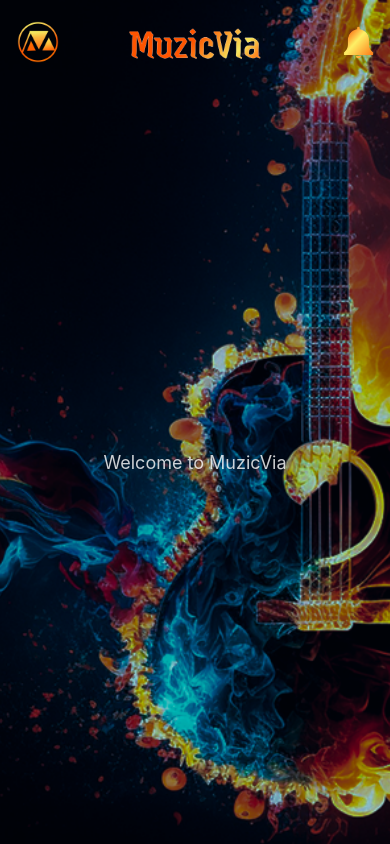
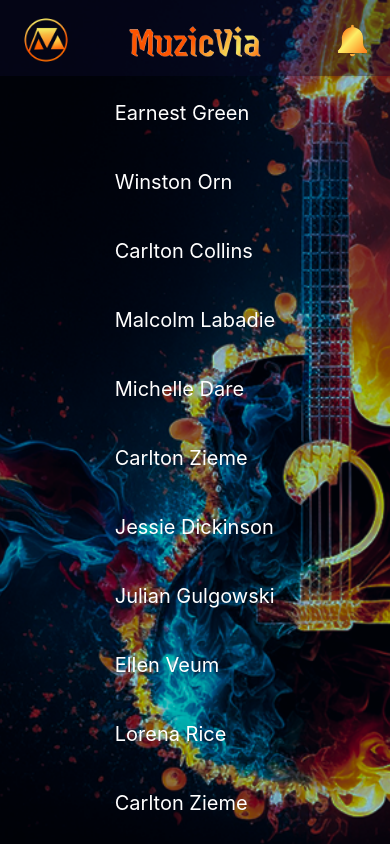
Before and after one commit to official16Dec/muzicVia, a React Native app: screen / in a window 390 px wide. Built offline with nearby package versions, Linux system fonts and the light colour scheme.

Commit message:
Flat list added and configured with simple static list

```diff
--- a/src/dashboard/DashboardScreen.tsx
+++ b/src/dashboard/DashboardScreen.tsx
@@ -10,6 +10,7 @@ import {
   TouchableOpacity,
   StatusBar,
   SafeAreaView,
+  FlatList,
 } from 'react-native';
 
 const { width, height } = Dimensions.get('window');
@@ -65,13 +66,81 @@ const DashboardScreen = () => {
 
         {/* Main Content Area */}
         <View style={styles.content}>
-          {/* You can add your main dashboard content here */}
-          <Text style={styles.welcomeText}>Welcome to MuzicVia</Text>
+          <FlatList
+            data={persons}
+            renderItem={({ item }) => <Text style={styles.item}>{item.name}</Text>}
+            keyExtractor={(item) => item.id}
+            showsVerticalScrollIndicator={false}
+          />
         </View>
       </ImageBackground>
     </SafeAreaView>
   );
 };
+
+const persons = [
+  {
+	id: "1",
+	name: "Earnest Green",
+  },
+  {
+	id: "2",
+	name: "Winston Orn",
+  },
+  {
+	id: "3",
+	name: "Carlton Collins",
+  },
+  {
+	id: "4",
+	name: "Malcolm Labadie",
+  },
+  {
+	id: "5",
+	name: "Michelle Dare",
+  },
+  {
+	id: "6",
+	name: "Carlton Zieme",
+  },
+  {
+	id: "7",
+	name: "Jessie Dickinson",
+  },
+  {
+	id: "8",
+	name: "Julian Gulgowski",
+  },
+  {
+	id: "9",
+	name: "Ellen Veum",
+  },
+  {
+	id: "10",
+	name: "Lorena Rice",
+  },
+
+  {
+	id: "11",
+	name: "Carlton Zieme",
+  },
+  {
+	id: "12",
+	name: "Jessie Dickinson",
+  },
+  {
+	id: "13",
+	name: "Julian Gulgowski",
+  },
+  {
+	id: "14",
+	name: "Ellen Veum",
+  },
+  {
+	id: "15",
+	name: "Lorena Rice",
+  },
+];
 
 const styles = StyleSheet.create({
   container: {
@@ -87,16 +156,17 @@ const styles = StyleSheet.create({
     flexDirection: 'row',
     alignItems: 'center',
     justifyContent: 'space-between',
-    paddingHorizontal: 14,
+    paddingHorizontal: 20,
     paddingTop: 14,
     paddingBottom: 10,
+    backgroundColor: '#0d0d2f5f'
   },
   logoContainer: {
     flex: 0.2,
   },
   logo: {
-    width: 48,
-    height: 48,
+    width: 52,
+    height: 52,
     justifyContent: 'center',
     alignItems: 'center',
   },
@@ -111,7 +181,7 @@ const styles = StyleSheet.create({
   },
   title:{
     width: 180,
-    height: 56,
+    height: 48,
     justifyContent: 'center',
     alignItems: 'center',
   },
@@ -140,6 +210,12 @@ const styles = StyleSheet.create({
     textAlign: 'center',
     opacity: 0.8,
   },
+  item: {
+    padding: 20,
+    fontSize: 20,
+    marginTop: 5,
+    color: '#fff',
+  }
 });
 
 export default DashboardScreen;
```
